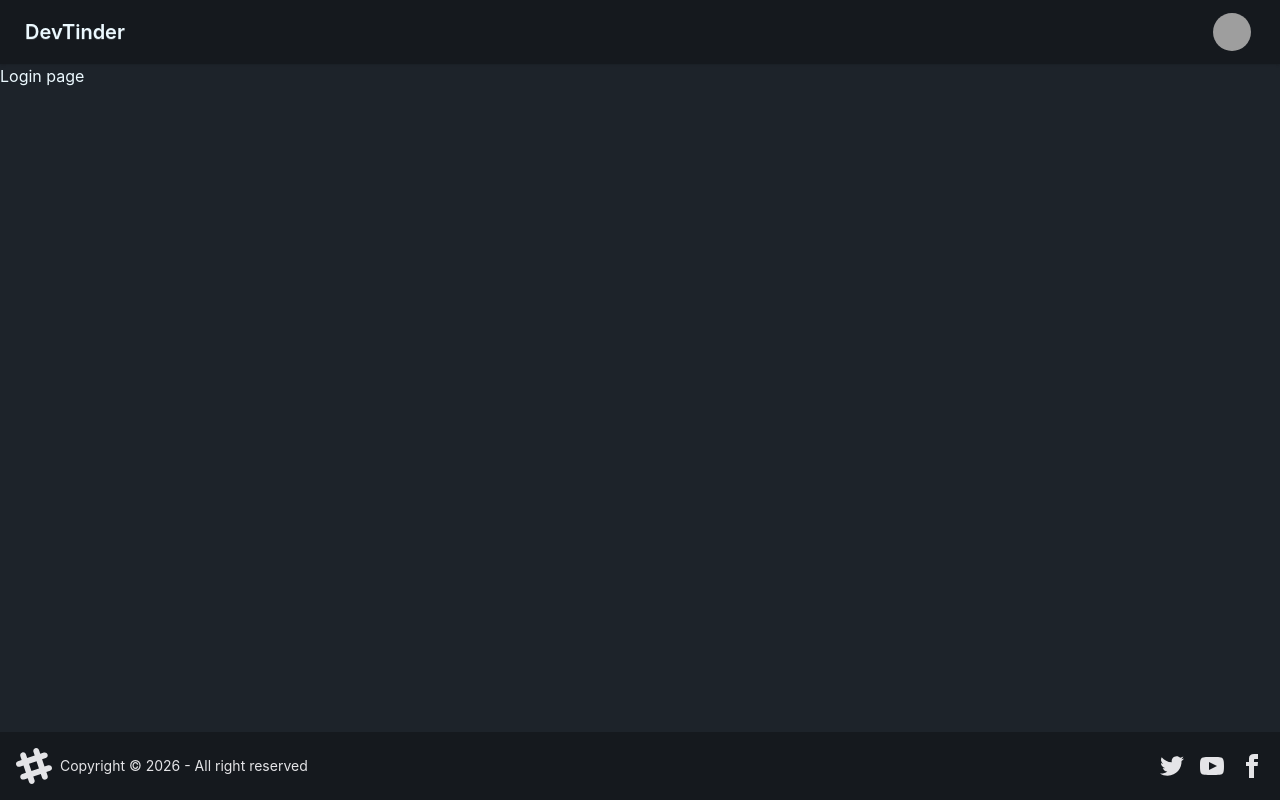
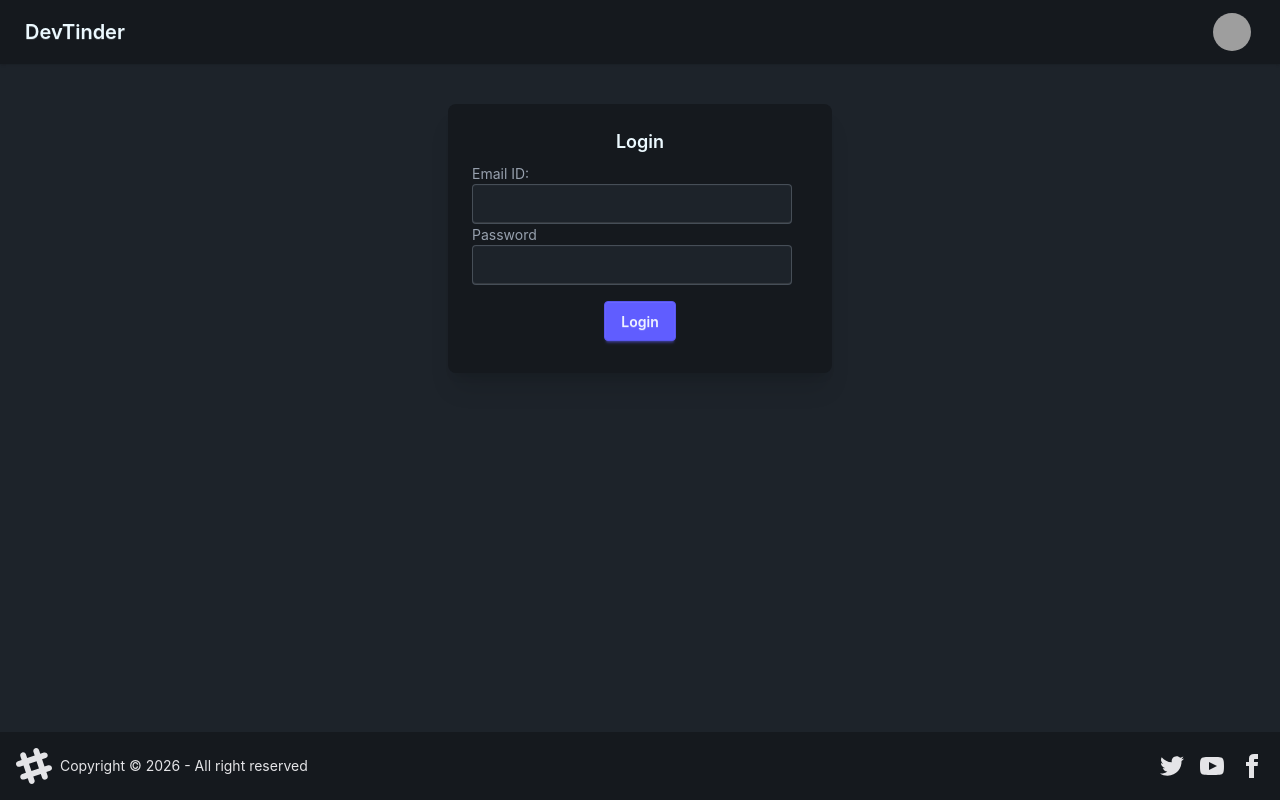
Before and after one commit to kunal2885/DevMatch-web, a React (Vite) app: page /login in a window 1280 px wide. Built offline with nearby package versions, Linux system fonts and the light colour scheme; grey boxes are pictures that could not be loaded.

Commit message:
build the login component

```diff
--- a/package.json
+++ b/package.json
@@ -11,6 +11,8 @@
   },
   "dependencies": {
     "@tailwindcss/vite": "^4.3.0",
+    "axios": "^1.18.1",
+    "cors": "^2.8.6",
     "daisyui": "^5.5.19",
     "react": "^19.2.5",
     "react-dom": "^19.2.5",
--- a/src/App.jsx
+++ b/src/App.jsx
@@ -9,12 +9,11 @@
       <BrowserRouter basename="/">
       <Routes>
         <Route path="/" element={<Body />} >
-        <Route path="/login" element= {<Login />} />
-        <Route path="/profile" element= {<Profile />} />
+          <Route path="login" element= {<Login />} />
+          <Route path="profile" element= {<Profile />} />
         </Route>
 
       </Routes>
-
       </BrowserRouter>
     </>
   );
--- a/src/Login.jsx
+++ b/src/Login.jsx
@@ -1,10 +1,61 @@
-import React from 'react'
+import React, { useState } from 'react'
+import axios from 'axios'
 
 const Login = () => {
+  const [emailid , setEmailId] = useState("")
+  const [password , setPassword] = useState("")
+  const handleLogin = async ()=>{
+    const res = await axios.post("http://localhost:7777/login",{
+      emailid,
+      password
+    },{withCredentials : true})
+    console.log(res)
+
+  }
   return (
-    <div>
-      Login page
+    <div className="flex justify-center my-10">
+  <div className="card bg-base-300 w-96 shadow-xl">
+    <div className="card-body">
+      <h2 className="card-title justify-center">
+        Login
+      </h2>
+
+      <div>
+        <label className="form-control w-full max-w-xs my-2">
+          <div className="label">
+            <span className="label-text">Email ID:</span>
+          </div>
+          <input
+            type="text"
+            className="input input-bordered w-full max-w-xs"
+            value={emailid}
+            onChange={(e)=> setEmailId(e.target.value)}
+          />
+        </label>
+
+        <label className="form-control w-full max-w-xs my-2">
+          <div className="label">
+            <span className="label-text">Password</span>
+          </div>
+          <input
+            type="password"
+            className="input input-bordered w-full max-w-xs"
+            value={password}
+            onChange={(e)=> setPassword(e.target.value)}
+          />
+        </label>
+      </div>
+
+      <div className="card-actions justify-center m-2">
+        <button className="btn btn-primary" onClick={handleLogin}>
+          Login
+        </button>
+      </div>
+
+
     </div>
+  </div>
+</div>
   )
 }
 
```
Also changed, not shown: 1 other file (tests, documents, lock files or other folders).
